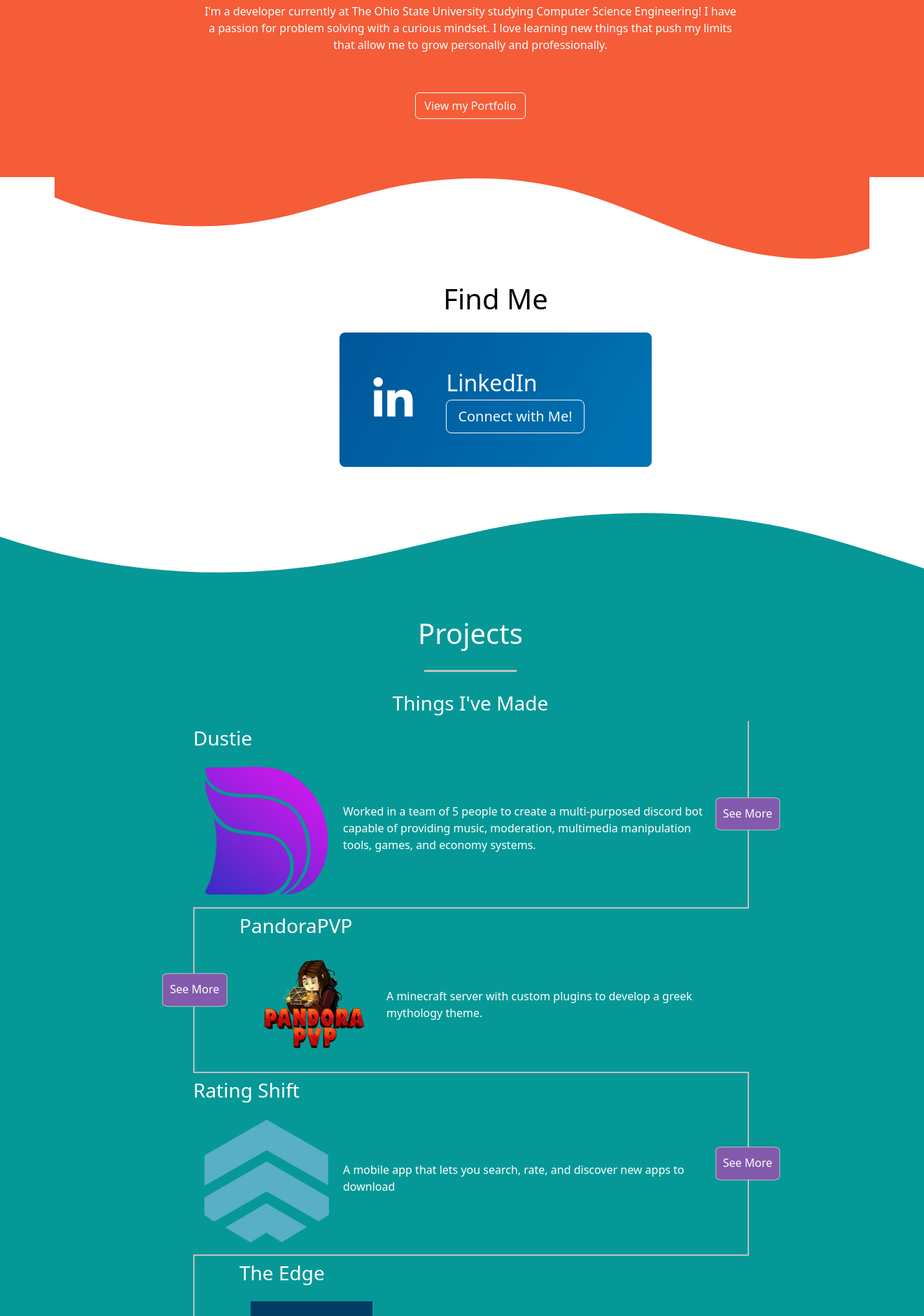
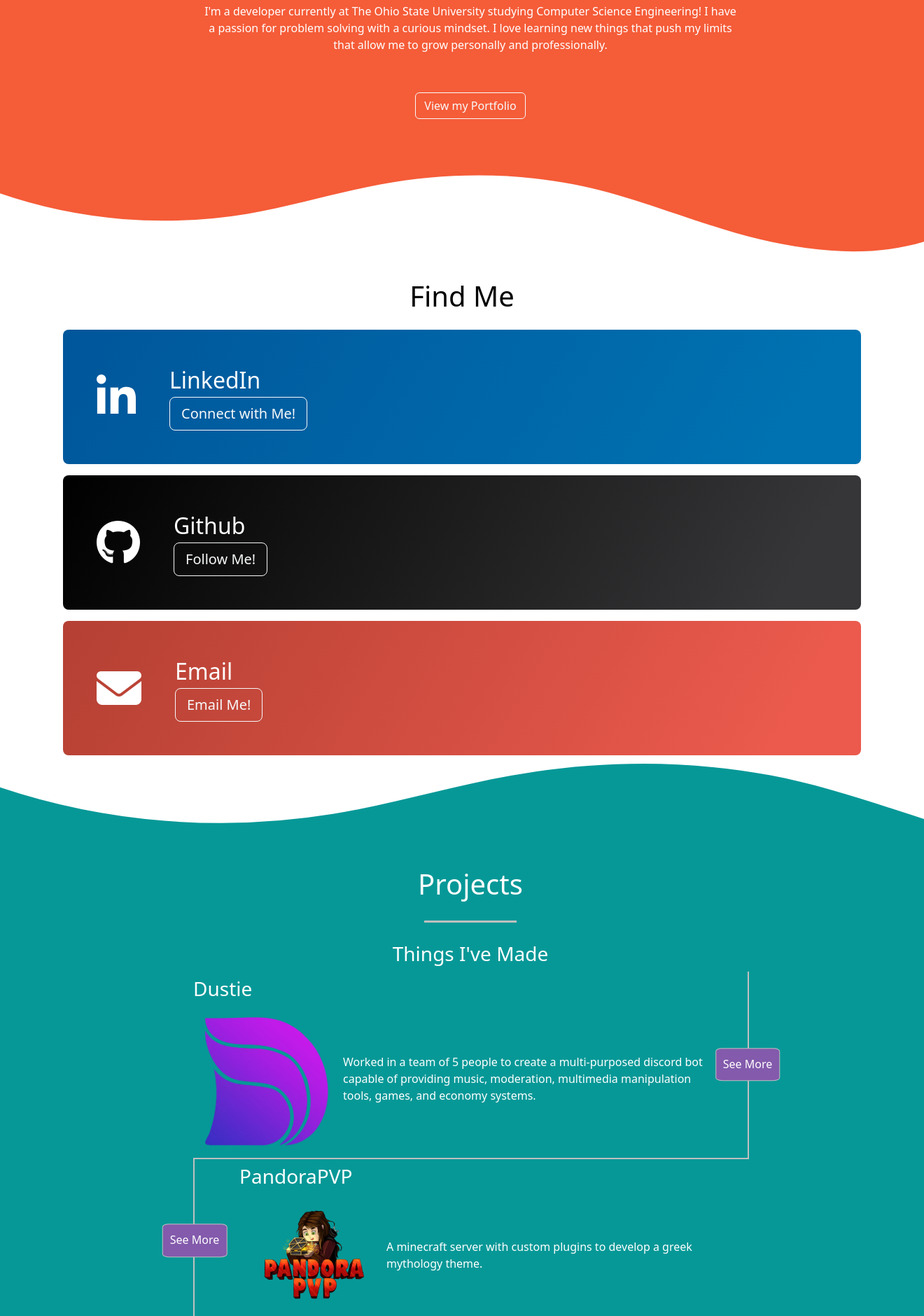
Before and after one commit to danield33/personal_portfolio_website, a PHP site: page / in a window 1320 px wide; the page is wider, and only the part inside the window is pictured. Shown: the part 943-2823 px from the top of that part at 70% size. Run offline with PHP 8.4, Linux system fonts and the light colour scheme; some libraries are stand-ins or nearby versions.

Commit message:
trying to remove weird 1px line

```diff
--- a/index.css
+++ b/index.css
@@ -1,5 +1,12 @@
 :root {
     --fade-duration: 1s;
+}
+
+html, body {
+    overflow-x: hidden;
+}
+body{
+    position: relative
 }
 
 .introContainer {
@@ -40,8 +47,10 @@
 
 #greeting {
     background-color: #F55C38;
-    min-height: 300px
+    min-height: 300px;
+    margin-bottom: -4px;
 }
+
 
 .fadeIn.start {
     animation: fade-in;
@@ -68,10 +77,11 @@ body {
 
 #findMe {
     background-color: white;
+    margin-bottom: -6px;
 }
 
 #portfolio {
-    background-color: #069897
+    background-color: #069897;
 }
 
 
--- a/index.html
+++ b/index.html
@@ -77,20 +77,18 @@
 </section>
 
 <!--Social Media Section-->
-<section class="container curveSection" id="findMe">
+<section class="curveSection" id="findMe">
     <div class="curve">
-            <svg data-name="Layer 1" preserveAspectRatio="none" viewBox="0 0 1200 120"
-                 xmlns="http://www.w3.org/2000/svg">
-                <path class="shape-fill"
-                      d="M321.39,56.44c58-10.79,114.16-30.13,172-41.86,82.39-16.72,168.19-17.73,250.45-.39C823.78,31,906.67,72,985.66,92.83c70.05,18.48,146.53,26.09,214.34,3V0H0V27.35A600.21,600.21,0,0,0,321.39,56.44Z"></path>
+        <svg xmlns="http://www.w3.org/2000/svg" data-name="Layer 1" preserveAspectRatio="none" viewBox="0 0 1200 120">
+            <path d="M321.39 56.44c58-10.79 114.16-30.13 172-41.86 82.39-16.72 168.19-17.73 250.45-.39C823.78 31 906.67 72 985.66 92.83c70.05 18.48 146.53 26.09 214.34 3V0H0v27.35a600.21 600.21 0 0 0 321.39 29.09Z"
+                  class="shape-fill"/>
         </svg>
     </div>
 
-    <div class="d-flex justify-content-center align-items-center flex-column container px-md-5 pb-5">
 
     <h1 class="fadeIn text-black">Find Me</h1>
 
-        <div class="" id="iconBars">
+    <div id="iconBars">
 
         <!--            <template id="linkedinTemplate">-->
         <div class="p-5 rounded-3 d-flex flex-column flex-sm-column flex-md-row align-items-center my-3 floaty-div"
@@ -108,7 +106,7 @@
         </div>
         <!--            </template>-->
 
-            <!--template id="githubTemplate">
+<!--        <template id="githubTemplate">-->
             <div class="p-5 rounded-3 d-flex flex-column flex-sm-column flex-md-row align-items-center my-3 floaty-div"
                  id="github">
 
@@ -123,15 +121,14 @@
                 </div>
 
             </div>
-            </template>
+<!--        </template>-->
 
-            <template id="emailTemplate">
+<!--        <template id="emailTemplate">-->
 
             <div class="p-5 rounded-3 d-flex flex-column flex-sm-column flex-md-row align-items-center my-3 floaty-div"
                  id="email">
 
                 <i class="icon fa fa-envelope fa-4x" id="email-icon"></i>
-
 
                 <div icon-content="true"
                      class="d-flex flex-column px-5 align-items-md-start align-items-center">
@@ -143,9 +140,7 @@
 
 
             </div>
-            </template-->
-
-        </div>
+<!--        </template>-->
 
     </div>
 
--- a/index.js
+++ b/index.js
@@ -21,6 +21,19 @@ function checkScroll() {
 
 }
 
+function toggleContainerClass() {
+    var myDiv = document.getElementById('iconBars');
+    if (window.innerWidth >= 768) { // Greater than or equal to md (768px)
+        myDiv.classList.add('container');
+    } else { // Less than sm (768px)
+        myDiv.classList.remove('container');
+    }
+}
+
+// Call the function on page load and when the window is resized
+toggleContainerClass();
+window.addEventListener('resize', toggleContainerClass);
+
 
 document.addEventListener('scroll', e => {
     checkScroll();
--- a/styles/curveStyles.css
+++ b/styles/curveStyles.css
@@ -11,7 +11,7 @@
     position: relative;
     display: block;
     width: calc(100% + 1.3px);
-    height: 127px;
+    height: 120px;
 }
 
 .curve .shape-fill {
```
Also changed, not shown: images/waves/test.svg (added). Lines whose indentation alone changed are shown as unchanged.
